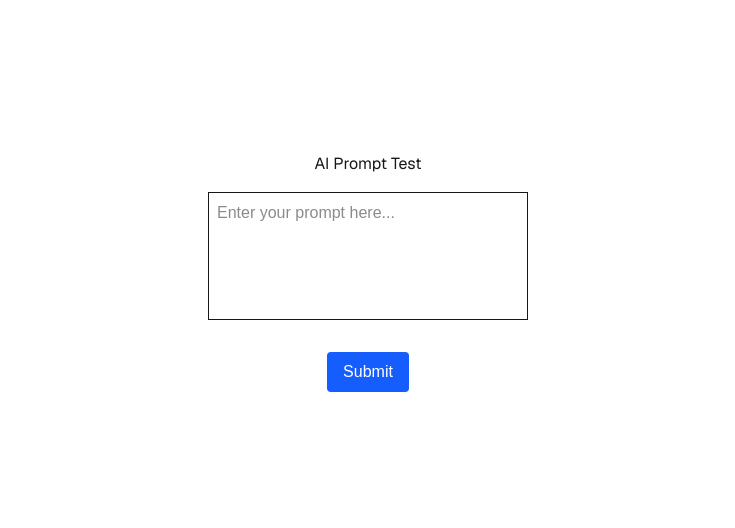
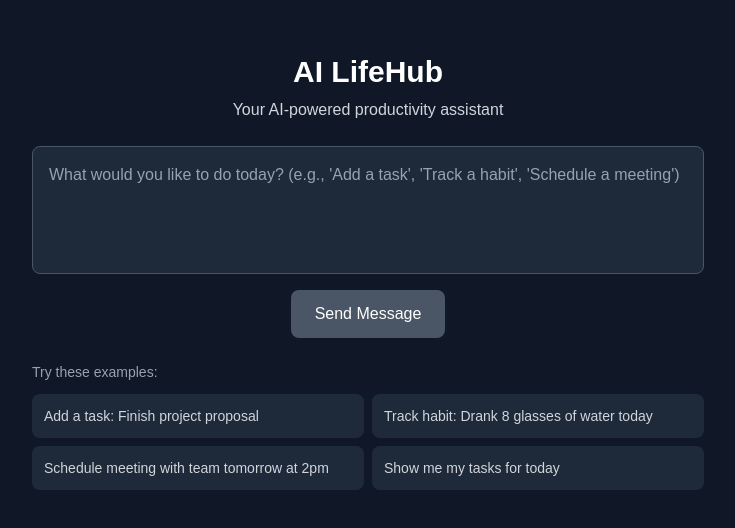
Before and after one commit to 22087026-KartikMurti/AI-Lifehub, a Next.js app: page / in a window 1280 px wide. Shown: the part 128-656 px from the top of the page, without its empty margins (272-1007 px from the left). Built offline with nearby package versions, Linux system fonts and the light colour scheme.

Commit message:
feat: enhance AI LifeHub UI and improve prompt handling

```diff
--- a/src/app/api/ai/route.ts
+++ b/src/app/api/ai/route.ts
@@ -2,11 +2,24 @@ import { NextRequest, NextResponse } from "next/server"
 
 export async function POST(request: NextRequest) {
   try {
-    //Debugging
     console.log('API Key: ', !!process.env.AI_API_KEY)
 
     const { prompt } = await request.json()
     console.log('Received prompt: ', prompt)
+
+    const systemPrompt = `You are AI LifeHub, a personal productivity assistant. Help users manage:
+
+1. **Tasks**: Create, update, or list tasks
+2. **Habits**: Track daily habits and streaks
+3. **Schedule**: Manage appointments and reminders
+4. **Summary**: Provide daily/weekly summaries
+
+When users request actions like "add task", "track habit", or "schedule meeting", provide structured responses that include:
+- Clear confirmation of what was understood
+- Any follow-up questions needed
+- Actionable next steps
+
+Be conversational but focused on productivity. Always ask for clarification if the request is unclear.`
 
     const promptResponse = await fetch("https://openrouter.ai/api/v1/chat/completions", {
       method: 'POST',
@@ -19,12 +32,20 @@ export async function POST(request: NextRequest) {
         "model": "nvidia/nemotron-nano-12b-v2-vl:free",
         "messages": [
           {
+            "role": "system",
+            "content": systemPrompt
+          },
+          {
             "role": "user",
             "content": prompt
           }
         ]
       })
     })
+
+    if (!promptResponse.ok) {
+      throw new Error(`OpenRouter API error: ${promptResponse.status}`)
+    }
 
     const data = await promptResponse.json()
     console.log("Prompt response success!")
@@ -33,9 +54,9 @@ export async function POST(request: NextRequest) {
     return NextResponse.json({ response })
 
   } catch(error: any) {
-    console.error('OpenAI API error: ', error)
+    console.error('OpenRouter API error: ', error)
     return NextResponse.json(
-      { error: error.message ||  "Error generating AI response."},
+      { error: error.message || "Error generating AI response."},
       { status: 500 }
     )
   }
--- a/src/app/page.tsx
+++ b/src/app/page.tsx
@@ -37,58 +37,82 @@ export default function Home() {
       setLoading(false)
     }
   }
+
+  const quickActions = [
+    "Add a task: Finish project proposal",
+    "Track habit: Drank 8 glasses of water today",
+    "Schedule meeting with team tomorrow at 2pm",
+    "Show me my tasks for today"
+  ]
+
   return (
     <>
-      <div className="flex flex-col items-center justify-center min-h-screen space-y-4">
-        <h1 className="font-sans">AI Prompt Test</h1>
+      <div className="flex flex-col items-center justify-center min-h-screen space-y-6 p-4 bg-gray-900">
+        <div className="text-center">
+          <h1 className="text-3xl font-bold text-white mb-2">AI LifeHub</h1>
+          <p className="text-gray-300">Your AI-powered productivity assistant</p>
+        </div>
 
-        <form onSubmit={handleSubmit} className="flex flex-col items-center space-y-4">
+        <form onSubmit={handleSubmit} className="flex flex-col items-center space-y-4 w-full max-w-2xl">
           <textarea
-            className="border p-2 w-80 h-32 resize-none"
-            placeholder="Enter your prompt here..."
+            className="border border-gray-600 p-4 w-full h-32 resize-none rounded-lg focus:outline-none focus:ring-2 focus:ring-blue-500 bg-gray-800 text-white placeholder-gray-400"
+            placeholder="What would you like to do today? (e.g., 'Add a task', 'Track a habit', 'Schedule a meeting')"
             value={prompt}
             onChange={(e) => setPrompt(e.target.value)}
             disabled={loading}
           />
           <button
             type="submit"
-            disabled={loading}
-            className="mt-4 px-4 py-2 bg-blue-600 hover:bg-blue-500 text-white rounded"
+            disabled={loading || !prompt.trim()}
+            className="px-6 py-3 bg-blue-600 hover:bg-blue-700 disabled:bg-gray-600 text-white rounded-lg font-medium transition-colors"
           >
-            {loading ? 'Generating...' : 'Submit'}
+            {loading ? 'Processing...' : 'Send Message'}
           </button>
         </form>
 
+        {/* Quick Action Buttons */}
+        <div className="w-full max-w-2xl">
+          <p className="text-sm text-gray-400 mb-3">Try these examples:</p>
+          <div className="grid grid-cols-1 md:grid-cols-2 gap-2">
+            {quickActions.map((action, index) => (
+              <button
+                key={index}
+                onClick={() => setPrompt(action)}
+                className="text-left p-3 bg-gray-800 hover:bg-gray-700 rounded-lg text-sm transition-colors text-gray-300"
+                disabled={loading}
+              >
+                {action}
+              </button>
+            ))}
+          </div>
+        </div>
+
         {response && (
-          <div className="mt-6 p-4 bg-gray-800 border border-gray-600 rounded-lg max-w-2xl">
-            <h2 className="text-lg font-semibold text-white mb-3">AI Response:</h2>
-            <div className="text-white whitespace-pre-wrap leading-relaxed">
+          <div className="mt-6 p-4 bg-gray-800 border border-gray-700 rounded-lg max-w-2xl w-full">
+            <h2 className="text-lg font-semibold text-white mb-3">AI Assistant:</h2>
+            <div className="text-gray-300 leading-relaxed">
               <ReactMarkdown
                 components={{
                   code: ({node, className, children, ...props}) => {
                     const isInline = !className?.includes('language-')
                     return isInline ? (
-                      <code className="bg-gray-700 px-1 py-0.5 rounded text-sm font-mono" {...props}>
+                      <code className="bg-gray-700 px-1 py-0.5 rounded text-sm font-mono text-gray-200" {...props}>
                         {children}
                       </code>
                     ) : (
-                      <pre className="bg-gray-900 p-3 rounded overflow-x-auto">
+                      <pre className="bg-gray-900 text-gray-200 p-3 rounded overflow-x-auto">
                         <code className="text-sm font-mono" {...props}>
                           {children}
                         </code>
                       </pre>
                     )
                   },
-
-                  // Style headers
-                  h1: ({children}) => <h1 className="text-2xl font-bold mb-4">{children}</h1>,
-                  h2: ({children}) => <h2 className="text-xl font-bold mb-3">{children}</h2>,
-                  h3: ({children}) => <h3 className="text-lg font-bold mb-2">{children}</h3>,
-                  // Style lists
+                  h1: ({children}) => <h1 className="text-2xl font-bold mb-4 text-white">{children}</h1>,
+                  h2: ({children}) => <h2 className="text-xl font-bold mb-3 text-white">{children}</h2>,
+                  h3: ({children}) => <h3 className="text-lg font-bold mb-2 text-white">{children}</h3>,
                   ul: ({children}) => <ul className="list-disc ml-6 mb-4">{children}</ul>,
                   ol: ({children}) => <ol className="list-decimal ml-6 mb-4">{children}</ol>,
                   li: ({children}) => <li className="mb-1">{children}</li>,
-                  // Style paragraphs
                   p: ({children}) => <p className="mb-4">{children}</p>,
               }}>
                 {response}
```
Lines whose indentation alone changed are shown as unchanged.
